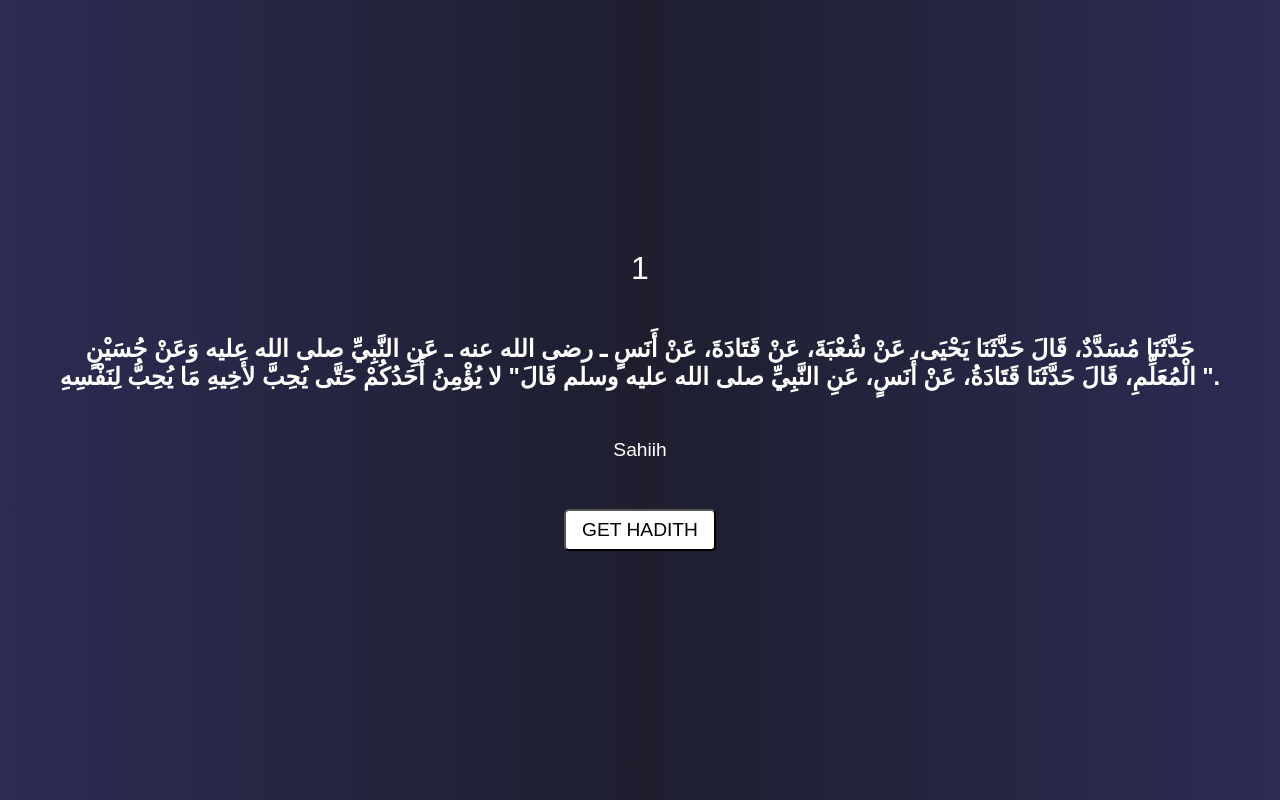
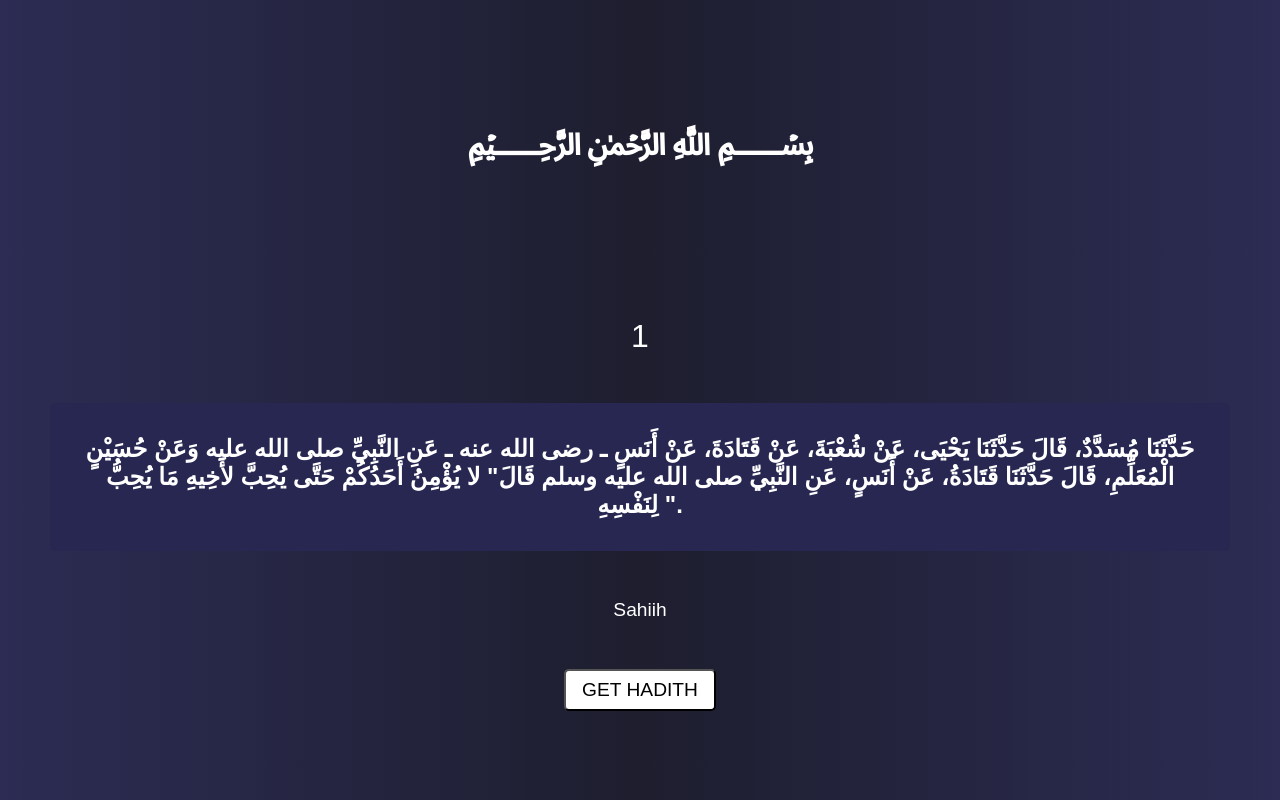
Before and after one commit to Abdiladiif-Abdisamed/GeneratoRandomHadiith, a plain HTML site: page index.html in a window 1280 px wide. Drawn offline with Linux system fonts and the light colour scheme.

Commit message:
Changing some style

```diff
--- a/index.html
+++ b/index.html
@@ -8,6 +8,7 @@
 </head>
 <body>
     <div class="hadith">
+        <div class="hadithTitle">﷽</div>
         <div class="hadithNumber">1</div>
         <h1 class="hadithArabic">
 
--- a/style.css
+++ b/style.css
@@ -26,7 +26,14 @@ body{
     text-align: center;
     padding: 100px 300px;
 }
+.hadithTitle{
+    font-size: 3rem;
+    color: #fff;
+    text-transform: uppercase;
+    font-weight: 600;
+    margin-bottom: 5rem;
 
+}
 .hadithNumber{
     font-size: 2rem;
     color: #fff;
@@ -35,6 +42,9 @@ body{
 .hadith h1{
     font-size: 2.5rem;
     color: #fff;
+    background-color: #272752;
+    padding:  2rem;
+    border-radius: 5px;
 }
 
 .hadith p{
```
